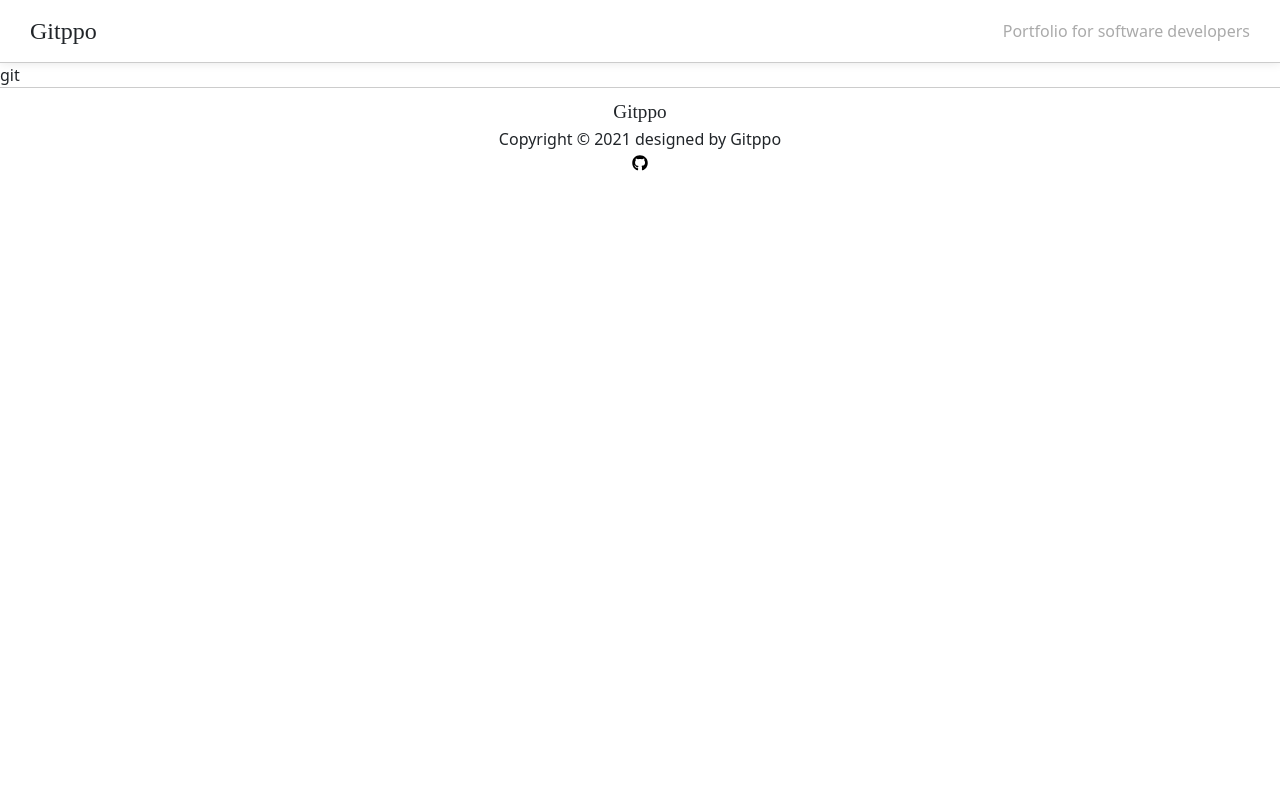
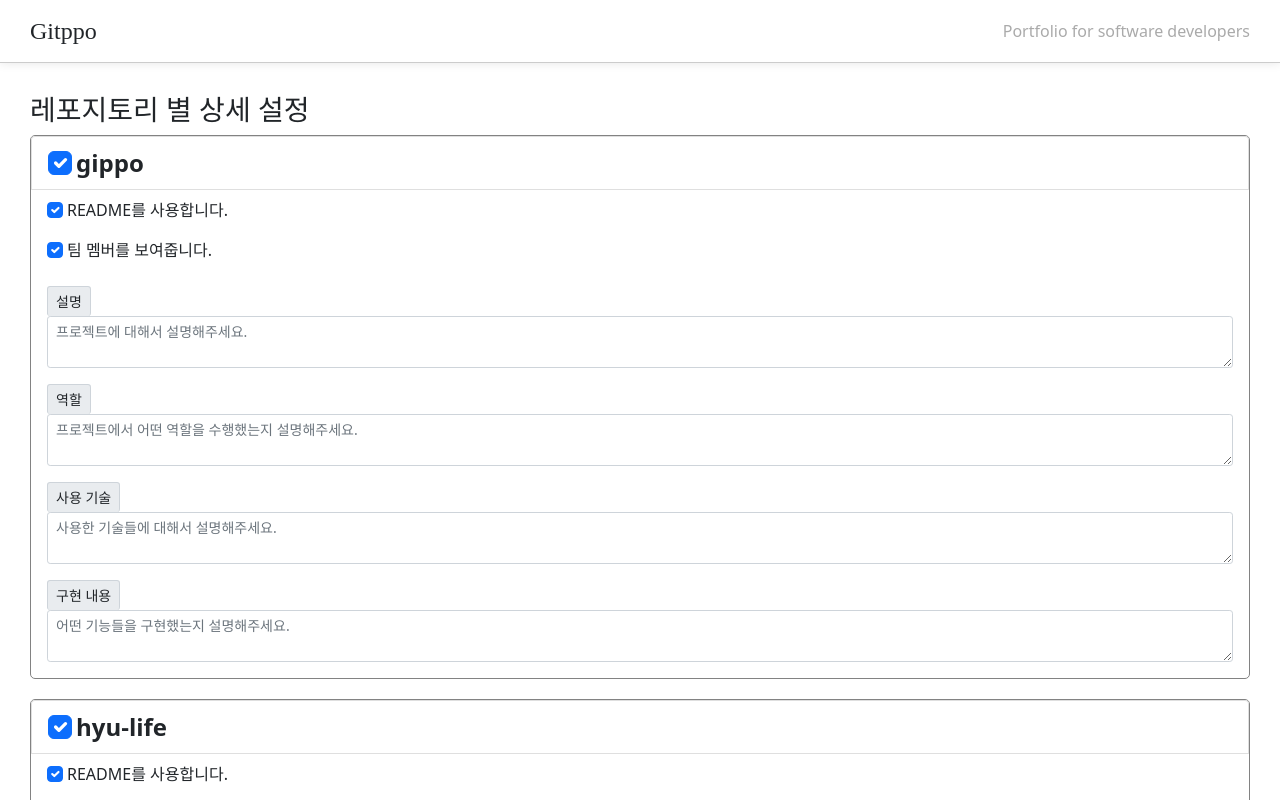
Before and after one commit to HYUNAHSHIM/gitppo, a React (Create React App) app: page /git in a window 1280 px wide. Shown: the top 800 px of the page. Built offline with nearby package versions, Linux system fonts and the light colour scheme; a web font is replaced by a local one.

Commit message:
git page

```diff
--- /dev/null
+++ b/src/git/data.js
@@ -0,0 +1,36 @@
+ export const data = [
+   {
+     "title": "gippo",
+     "readme": "readme link",
+     "image": "image link",
+     "language": ["C", "Java", "JavaScript"],
+
+     "description": "",
+     "role": "",
+     "skills": "",
+     "implement": "",
+   },
+   {
+     "title": "hyu-life",
+     "readme": "readme link",
+     "image": "image link",
+     "language": ["C", "Java", "JavaScript"],
+
+     "description": "",
+     "role": "",
+     "skills": "",
+     "implement": "",
+   },
+   {
+     "title": "hacc",
+     "readme": "readme link",
+     "image": "image link",
+     "language": ["C", "Java", "JavaScript"],
+
+     "description": "",
+     "role": "",
+     "skills": "",
+     "implement": "",
+   },
+
+];
--- /dev/null
+++ b/src/git/index.css
@@ -0,0 +1,33 @@
+#container {
+    padding: 30px;
+}
+
+.repo-each-container {
+    border: 1px solid #828282;
+    border-radius: 5px;
+    margin-bottom: 20px;
+}
+
+.repo-each-title {
+    font-size: 1.5em;
+    font-weight: bold;
+}
+
+.repo-each-options {
+    /*display: flex;*/
+}
+
+.repo-each-options label {
+    border: none;
+    /*width: 50%;*/
+}
+
+.repo-each-inputs {
+    margin: 8px 16px;
+}
+
+.repo-each-inputs span {
+    width: max-content;
+    margin-top: 16px;
+    border-bottom: none;
+}
--- a/src/git/index.js
+++ b/src/git/index.js
@@ -1,9 +1,77 @@
-import React from "react";
+import React, {useState} from "react";
+import "./index.css";
+import {data} from "./data";
+
+const options = [
+  "README를 사용합니다.",
+  "팀 멤버를 보여줍니다.",
+]
+
+function Repository({repo}) {
+  const
+    [description, setDescription] = useState(repo.description),
+    [role, setRole] = useState(repo.role),
+    [skills, setSkills] = useState(repo.skills),
+    [implement, setImplement] = useState(repo.implement);
+
+    return (
+      <div className={"repo-each-container"}>
+        <div className="list-group">
+          {/* 레포지토리 이름 */}
+          <label className="list-group-item repo-each-title">
+            <input className="form-check-input me-1" type="checkbox" defaultChecked={true} onChange={event => {
+              if(!event.target.checked) {
+              }
+            }}/>{repo.title}
+          </label>
+
+          {/* 레포지토리 별 옵션 */}
+          <div className={"repo-each-options"}>
+            {options.map(option => (
+              <label className="list-group-item">
+                <input className="form-check-input me-1" type="checkbox" defaultChecked={true}/>{option}
+              </label>
+            ))}
+
+            <div className="input-group-sm mb-3 repo-each-inputs">
+              <span className="input-group-text" id="inputGroup-sizing-sm">설명</span>
+              <textarea className="form-control"
+                     aria-label="Sizing example input"  aria-describedby="inputGroup-sizing-sm"
+                     placeholder={"프로젝트에 대해서 설명해주세요."} value={description}
+                     onChange={event => setDescription(event.target.value)}/>
+
+              <span className="input-group-text" id="inputGroup-sizing-sm">역할</span>
+              <textarea className="form-control"
+                     aria-label="Sizing example input"  aria-describedby="inputGroup-sizing-sm"
+                     placeholder={"프로젝트에서 어떤 역할을 수행했는지 설명해주세요."} value={role}
+                     onChange={event => setRole(event.target.value)}/>
+
+              <span className="input-group-text" id="inputGroup-sizing-sm">사용 기술</span>
+              <textarea className="form-control"
+                     aria-label="Sizing example input"  aria-describedby="inputGroup-sizing-sm"
+                     placeholder={"사용한 기술들에 대해서 설명해주세요."} value={skills}
+                     onChange={event => setSkills(event.target.value)}/>
+
+              <span className="input-group-text" id="inputGroup-sizing-sm">구현 내용</span>
+              <textarea className="form-control"
+                     aria-label="Sizing example input"  aria-describedby="inputGroup-sizing-sm"
+                     placeholder={"어떤 기능들을 구현했는지 설명해주세요."} value={implement}
+                     onChange={event => setImplement(event.target.value)}/>
+            </div>
+          </div>
+        </div>
+      </div>
+    );
+}
 
 function git() {
-
     return (
-        <div>git</div>
+        <div id={"container"}>
+          <h3>레포지토리 별 상세 설정</h3>
+          <div>
+            {data.map(data => <Repository repo={data}/>)}
+          </div>
+        </div>
     );
 }
 
```
Also changed, not shown: 2 other files (tests, documents, lock files or other folders).
